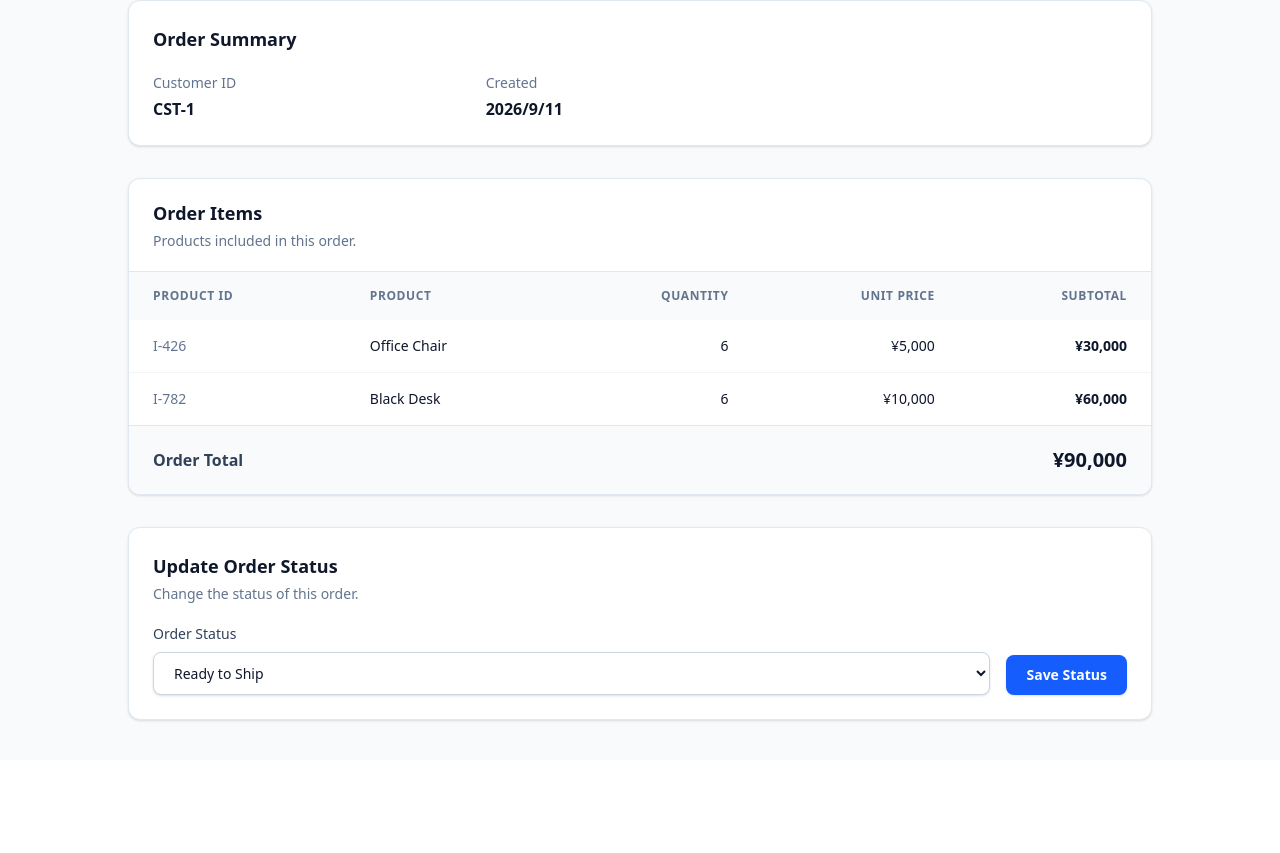
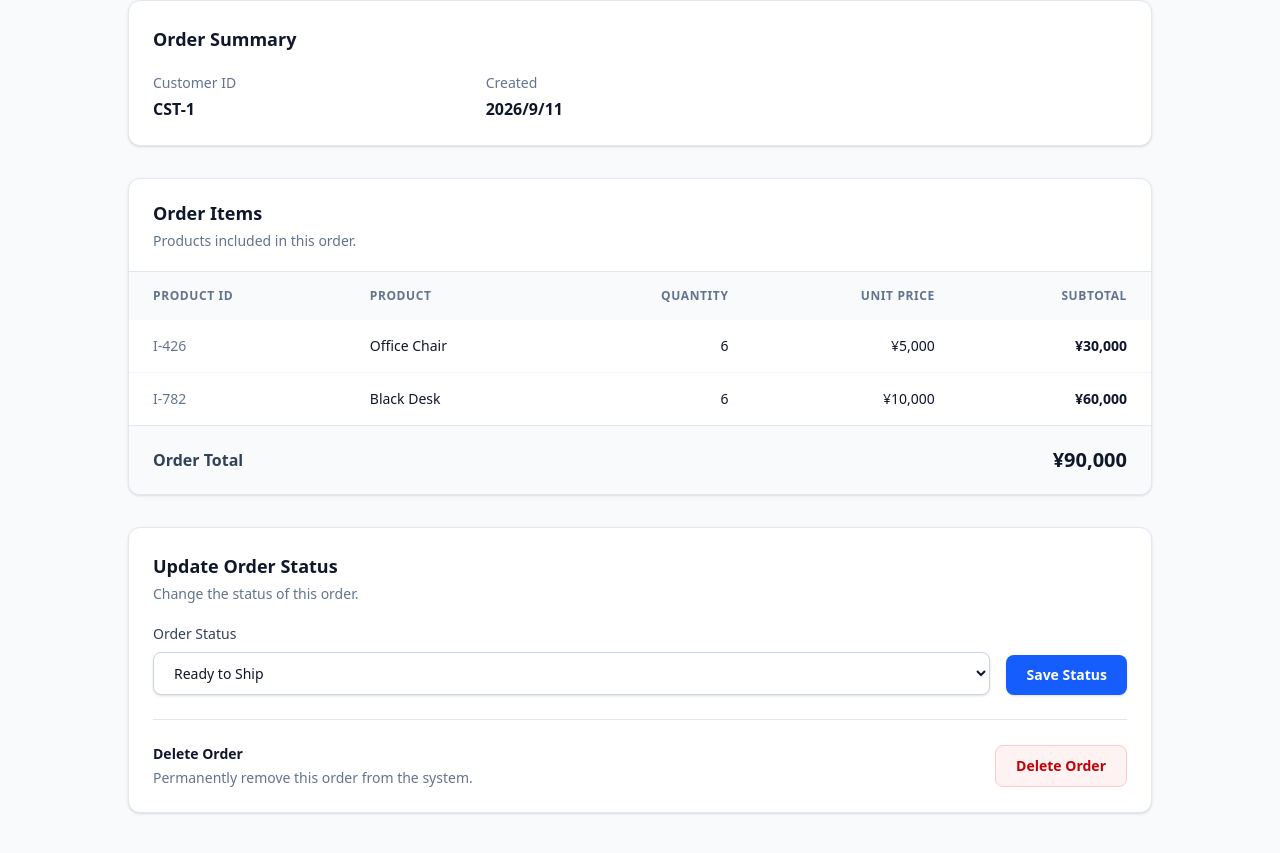
Before and after one commit to dicey44/order-craft, a Next.js app: page /orders/ORD-1 in a window 1280 px wide. Shown: the part 360-1213 px from the top of the page. Before the commit the page ends 1120 px from the top, so only its background shows below. Built offline with nearby package versions, Linux system fonts and the light colour scheme.

Commit message:
feat: add remove order feature

```diff
--- a/app/orders/page.tsx
+++ b/app/orders/page.tsx
@@ -1,7 +1,11 @@
-import { orders } from "@/data/orders";
+"use client"
+
+import { useOrders } from "@/context/OrdersContext";
 import OrdersTable from "@/components/OrdersTable";
 
 export default function OrdersPage() {
+
+    const { orders } = useOrders()
 
     return (
         <main className="min-h-screen bg-slate-50 px-4 py-10 text-slate-900 sm:px-6 lg:px-8">
--- a/components/OrderStatusForm.tsx
+++ b/components/OrderStatusForm.tsx
@@ -1,6 +1,7 @@
 "use client"
 
 import { useState } from "react"
+import { useOrders } from "@/context/OrdersContext";
 
 
 interface OrderStatusFormProps {
@@ -12,7 +13,7 @@ interface OrderStatusFormProps {
 export default function OrderStatusForm({orderId, currentStatus, onStatusUpdated}: OrderStatusFormProps) {
     const [status, setStatus] = useState(currentStatus);
     const [message, setMessage] = useState("");
-
+    const { removeOrder } = useOrders();
 
 
     function handleSave() {
@@ -78,6 +79,26 @@ export default function OrderStatusForm({orderId, currentStatus, onStatusUpdated
                     {message}
                 </p>
             )}
+            <div className="mt-6 border-t border-slate-200 pt-6">
+                <div className="flex flex-col gap-4 sm:flex-row sm:items-center sm:justify-between">
+                    <div>
+                        <h3 className="text-sm font-semibold text-slate-900">
+                            Delete Order
+                        </h3>
+                        <p className="mt-1 text-sm text-slate-500">
+                            Permanently remove this order from the system.
+                        </p>
+                    </div>
+
+                    <button
+                        type="button"
+                        onClick={() => removeOrder(orderId)}
+                        className="inline-flex items-center justify-center rounded-lg border border-red-200 bg-red-50 px-5 py-2.5 text-sm font-semibold text-red-700 transition-colors hover:border-red-300 hover:bg-red-100 focus-visible:outline-2 focus-visible:outline-offset-2 focus-visible:outline-red-600"
+                    >
+                        Delete Order
+                    </button>
+                </div>
+            </div>
         </section>
     );
 }
--- a/context/OrdersContext.tsx
+++ b/context/OrdersContext.tsx
@@ -18,6 +18,7 @@ interface OrdersContextType {
     orders: Order[];
     updateOrderStatus: (orderId: string, newStatus: OrderStatus) => void;
     addOrder: (newOrder: Order) => void;
+    removeOrder: (orderId: string) => void;
     isLoaded: boolean;
 }
 
@@ -81,8 +82,12 @@ export function OrdersProvider({ children }: { children: ReactNode }) {
         setOrders(prevOrders => [...prevOrders, newOrder])
     }
 
+    function removeOrder(orderId: string) {
+        setOrders(prevOrders => prevOrders.filter(order => order.id !== orderId))
+    }
+
     return (
-        <OrdersContext.Provider value={{ orders, updateOrderStatus, addOrder, isLoaded }}>
+        <OrdersContext.Provider value={{ orders, updateOrderStatus, addOrder, isLoaded, removeOrder }}>
             {children}
         </OrdersContext.Provider>
     );
```
